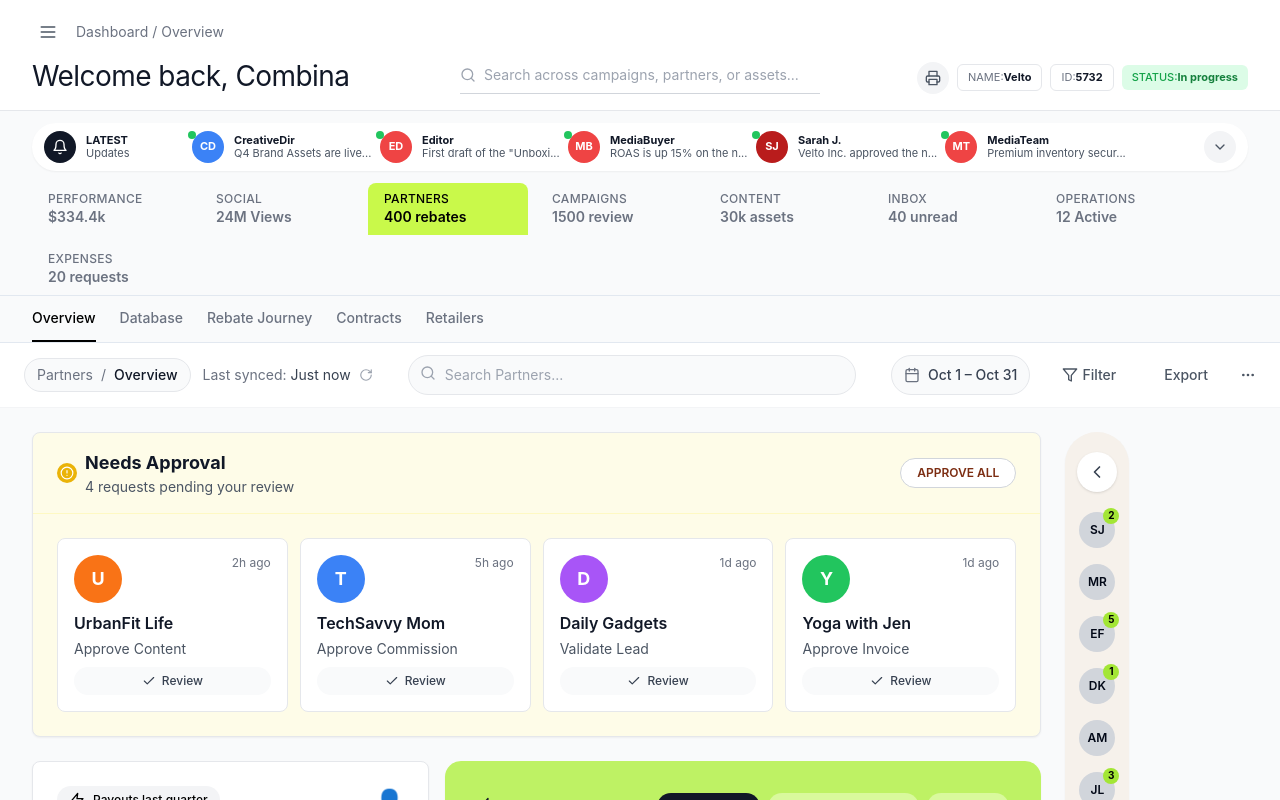
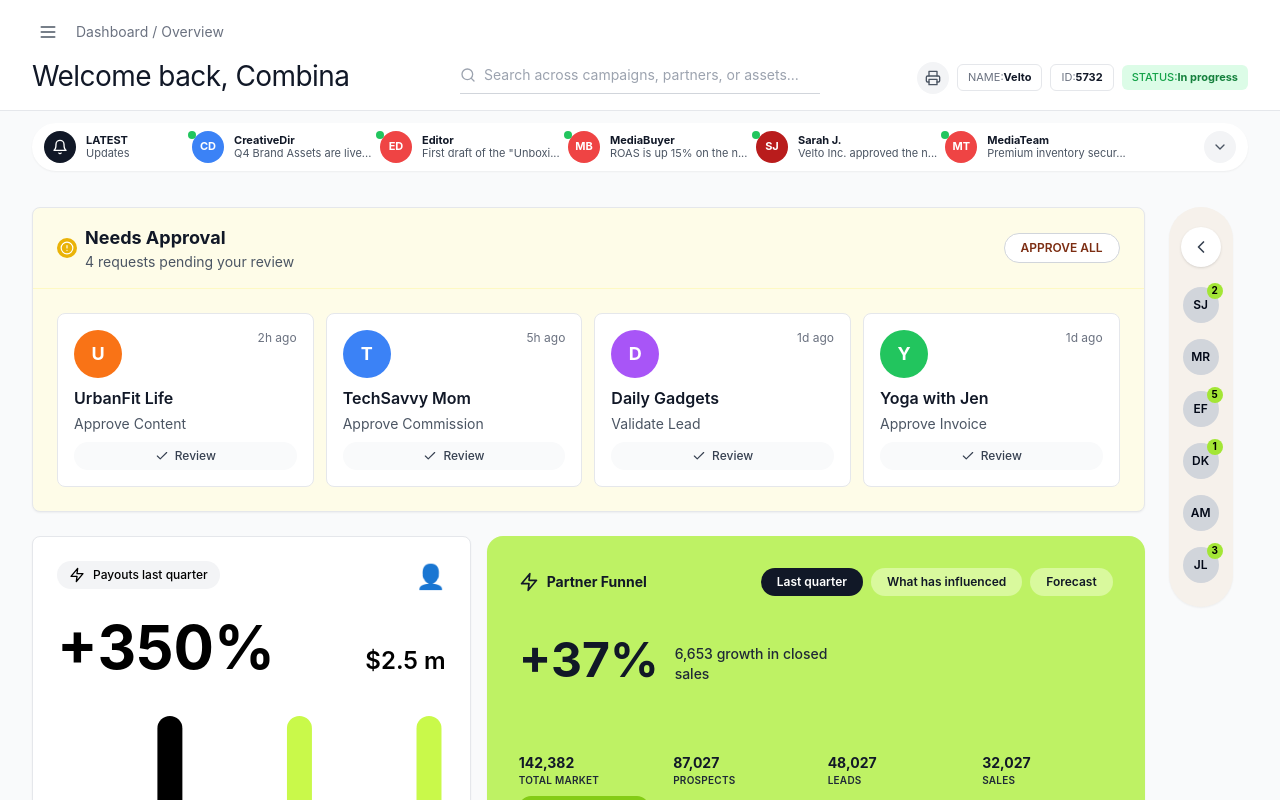
Before and after one commit to devang-openweboffice/revo-web-app, a React (Vite) app: page / in a window 1280 px wide. Shown: the top 800 px of the page. Built offline with nearby package versions, Linux system fonts and the light colour scheme.

Commit message:
fix changes

```diff
--- a/src/App.tsx
+++ b/src/App.tsx
@@ -62,17 +62,17 @@ function App() {
     <div className="min-h-screen bg-gray-50">
       <Header />
       <NotificationCards notifications={data.notifications} />
-
+{/*
       <TopSummaryBar />
       <PageTabs />
-      <Toolbar />
+      <Toolbar /> */}
 
       <div className="container mt-6">
         <div className="grid grid-cols-1 gap-6 lg:grid-cols-12">
 
           <div
             className={`space-y-6 ${
-              sidebarOpen ? "lg:col-span-8" : "lg:col-span-10"
+              sidebarOpen ? "lg:col-span-8" : "lg:col-span-11"
             }`}
           >
             <NeedsApproval approvals={data.approvals} />
@@ -99,7 +99,7 @@ function App() {
           </div>
 
 
-          <div className={sidebarOpen ? "lg:col-span-4" : "lg:col-span-2"}>
+          <div className={sidebarOpen ? "lg:col-span-4" : "lg:col-span-1"}>
             <InboxSidebar
               messages={data.inboxMessages}
               open={sidebarOpen}
```
